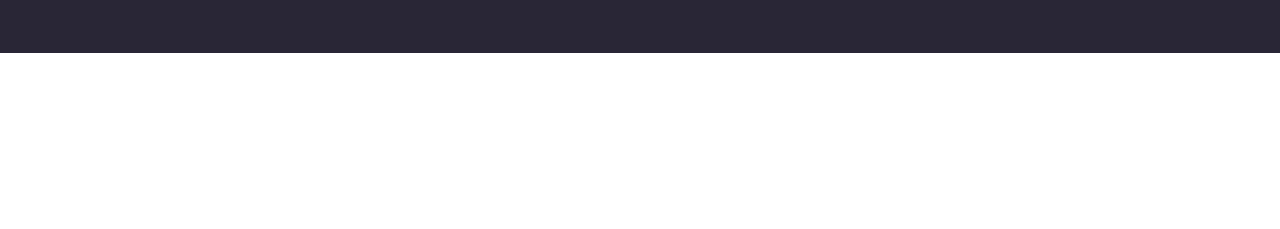
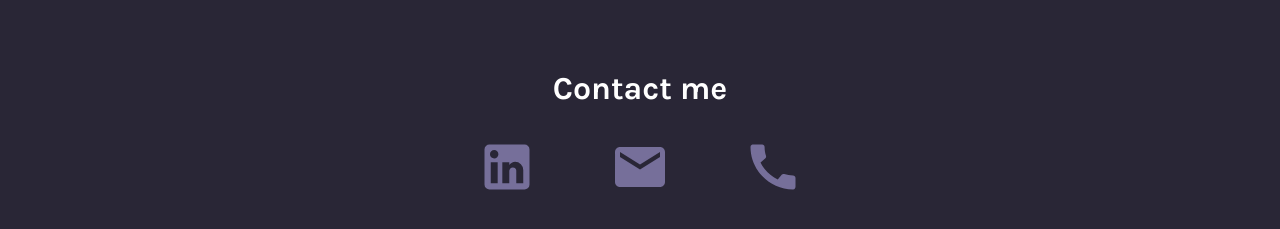
Before and after one commit to cherisechan/cherise, a React (Vite) app: page / in a window 1280 px wide. Shown: the part 1863-2092 px from the top of the page. Before the commit the page ends 1916 px from the top, so only its background shows below. Built offline with nearby package versions, Linux system fonts and the light colour scheme; a web font is replaced by a local one.

Commit message:
added contact

```diff
--- a/package.json
+++ b/package.json
@@ -12,7 +12,8 @@
   "dependencies": {
     "@emotion/react": "^11.14.0",
     "@emotion/styled": "^11.14.0",
-    "@mui/icons-material": "^6.2.0",
+    "@mui/icons-material": "^6.4.4",
+    "@mui/material": "^6.4.4",
     "react": "^18.3.1",
     "react-dom": "^18.3.1",
     "react-router-dom": "^7.0.2",
--- a/src/App.jsx
+++ b/src/App.jsx
@@ -1,6 +1,7 @@
 import Landing from './pages/Landing'
 import Projects from './pages/Projects'
 import Navbar from './components/Navbar'
+import Contact from './components/Contact'
 import './App.css'
 
 function App() {
@@ -10,6 +11,7 @@ function App() {
       <Navbar></Navbar>
       <Landing></Landing>
       <Projects></Projects>
+      <Contact></Contact>
     </>
   )
 }
--- /dev/null
+++ b/src/components/Contact.jsx
@@ -0,0 +1,25 @@
+import LinkedInIcon from '@mui/icons-material/LinkedIn';
+import CallIcon from '@mui/icons-material/Call';
+import EmailIcon from '@mui/icons-material/Email';
+import "../styles/Contact.css";
+
+const Contact = () => {
+    return (
+        <div id="contact">
+            <h1 id="contact-title">Contact me</h1>
+            <div id="contact-list">
+                <a href="https://www.linkedin.com/in/cherise-chan-1ab8b82b1/">
+                    <LinkedInIcon sx={{ fontSize: 60, color: "#766f9a"}} className="icon"/>
+                </a>
+                <a href="mailto:cherisechan@outlook.com.au">
+                    <EmailIcon sx={{ fontSize: 60, color: "#766f9a"}}className="icon"/>
+                </a>
+                <a href="tel:0472556064">
+                    <CallIcon sx={{ fontSize: 60, color: "#766f9a"}}className="icon"/>
+                </a>
+            </div>
+        </div>
+    )
+}
+
+export default Contact;
--- /dev/null
+++ b/src/styles/Contact.css
@@ -0,0 +1,27 @@
+#contact {
+    display: flex;
+    flex-direction: column;
+    align-items: center;
+    justify-content: center;
+    padding: 7vh 0;
+    width: 100%;
+}
+
+#contact-title {
+    font-size: 2em;
+    margin-bottom: 30px;
+}
+
+#contact-list {
+    width: 100%;
+    height: fit-content;
+    display: flex;
+    width: 50%;
+    max-width: 400px;
+    justify-content: space-around;
+}
+
+.icon:hover {
+    cursor: pointer;
+    color: #655a98;
+}
--- a/src/styles/Projects.css
+++ b/src/styles/Projects.css
@@ -1,5 +1,5 @@
 #project-content {
-    padding: 2% 3vw 5% 3vw;
+    padding: 2% 3vw 2% 3vw;
 }
 
 .project-heading {
```
